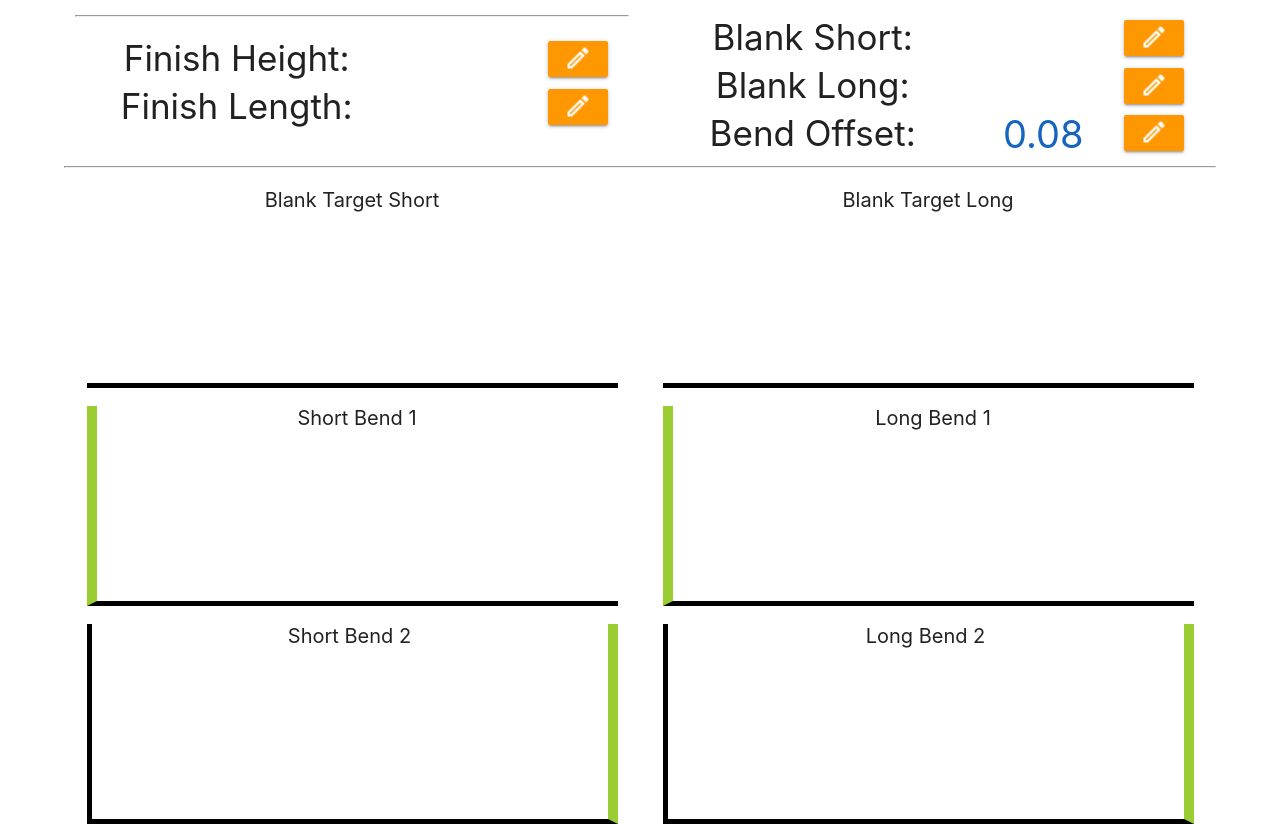
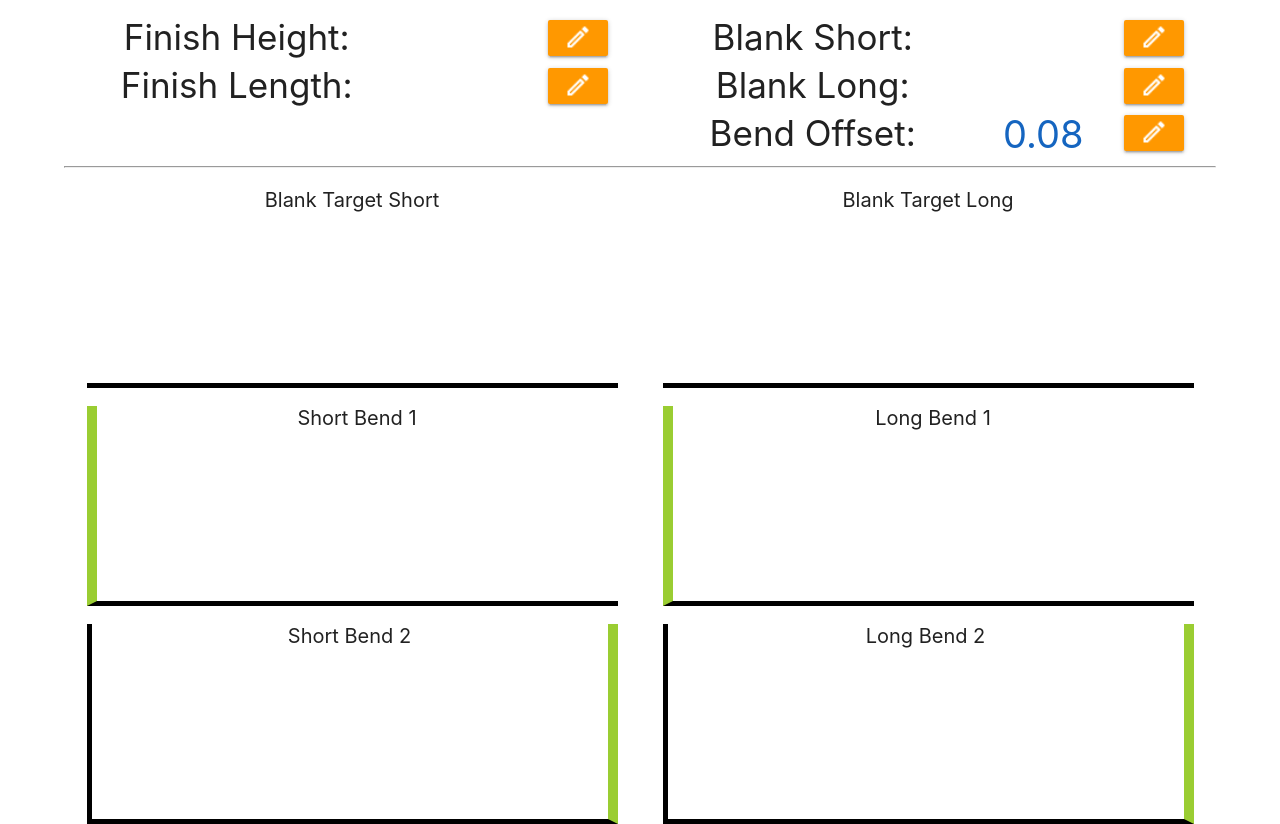
Before and after one commit to offsite-ryan/challenger, a plain HTML site: page index.html in a window 1280 px wide. Drawn offline with Linux system fonts and the light colour scheme.

Commit message:
remove hr

```diff
--- a/index.html
+++ b/index.html
@@ -170,7 +170,6 @@
 
         <div class="row">
           <div class="col s12 l6 center" style="font-size:38px;">
-            <hr style="margin-top:0px;" />
 
             <!-- FINISH HEIGHT -->
             <div class="col s7 center">
```
